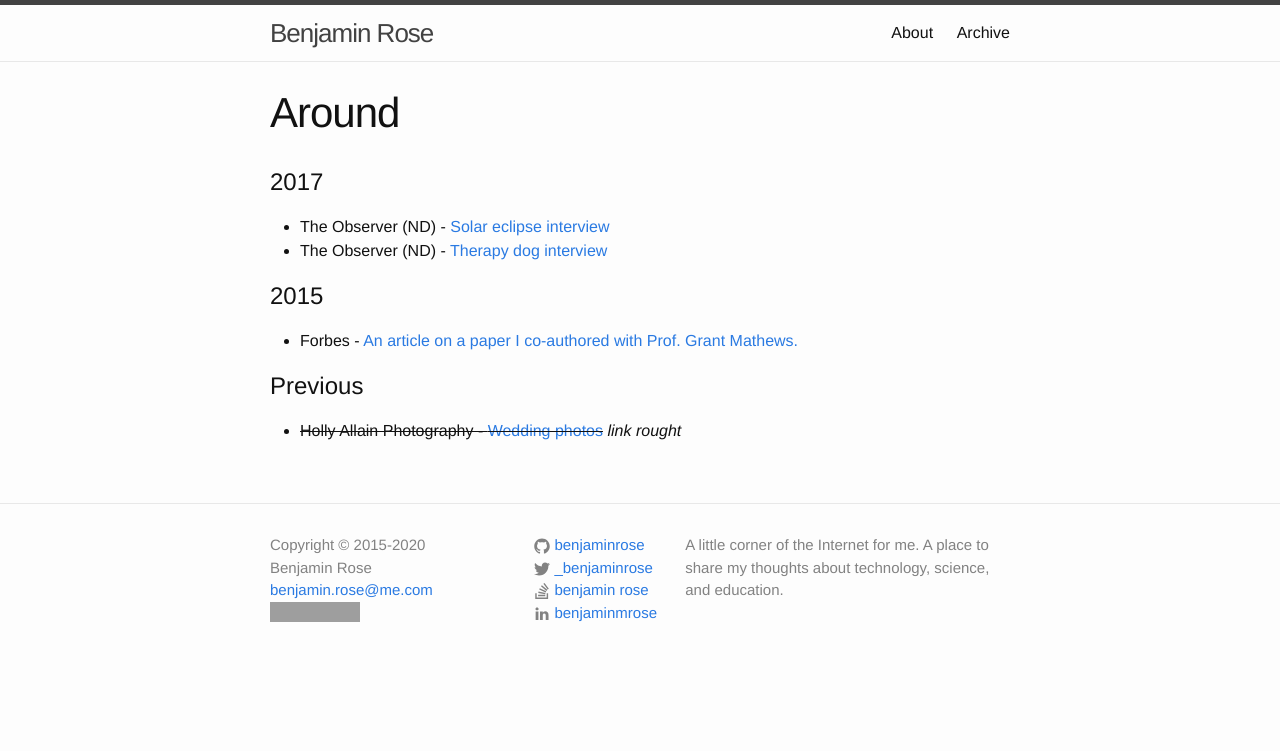
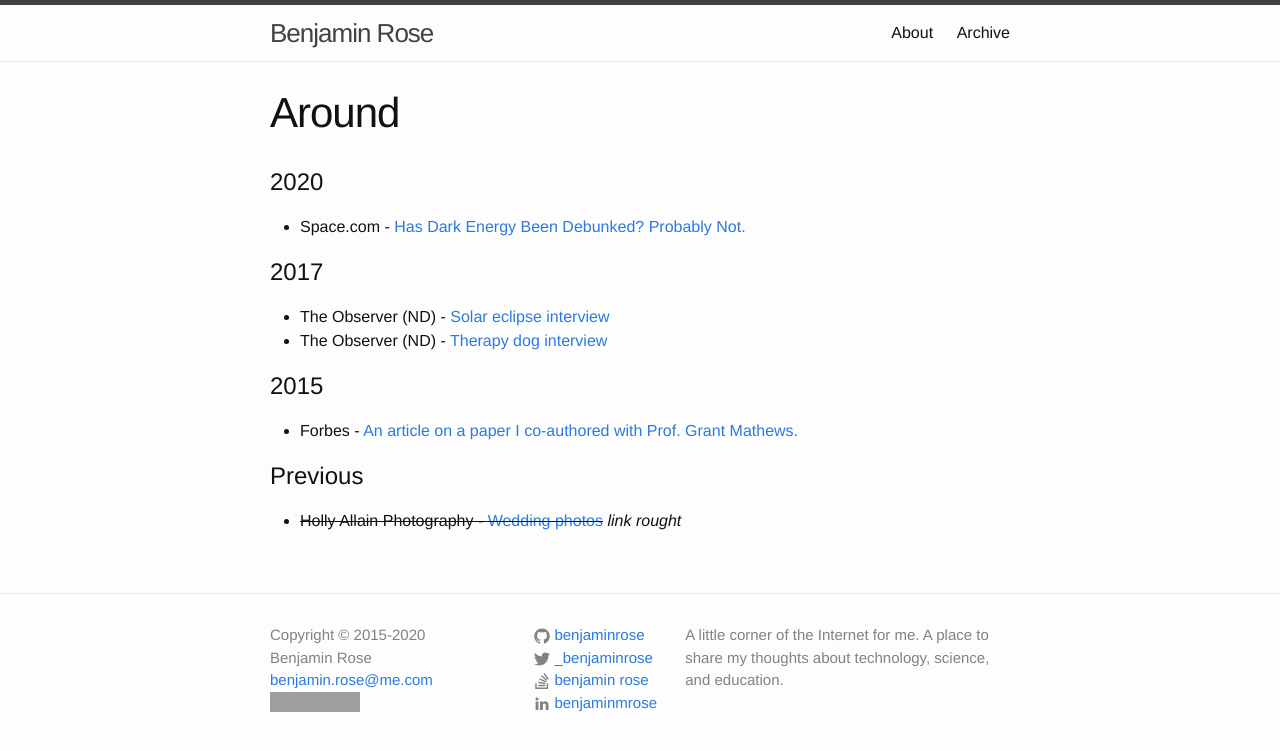
Before and after one commit to benjaminrose/benjaminrose.github.io, a Jekyll site: the page built from around.md, in a window 1280 px wide. Shown: the top 751 px of the page. Built offline with Jekyll 4.4.1, drawn with Linux system fonts in a browser that asks for light colours; grey boxes are pictures that could not be loaded.

Commit message:
Add link to space.com article

```diff
--- a/around.md
+++ b/around.md
@@ -4,6 +4,10 @@ title: Around
 permalink: /around/
 publish: false
 ---
+
+# 2020
+
+* Space.com - [Has Dark Energy Been Debunked? Probably Not.](https://www.space.com/dark-energy-not-debunked.html)
 
 # 2017
 
```
